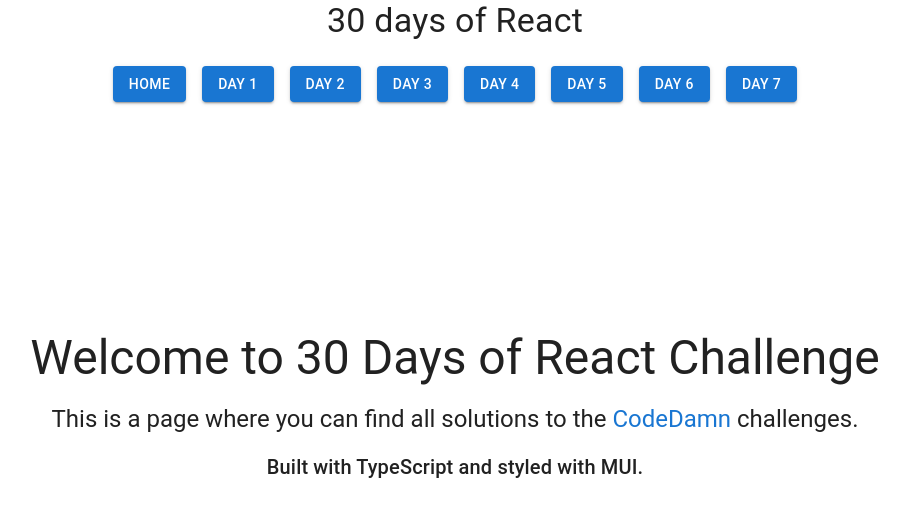
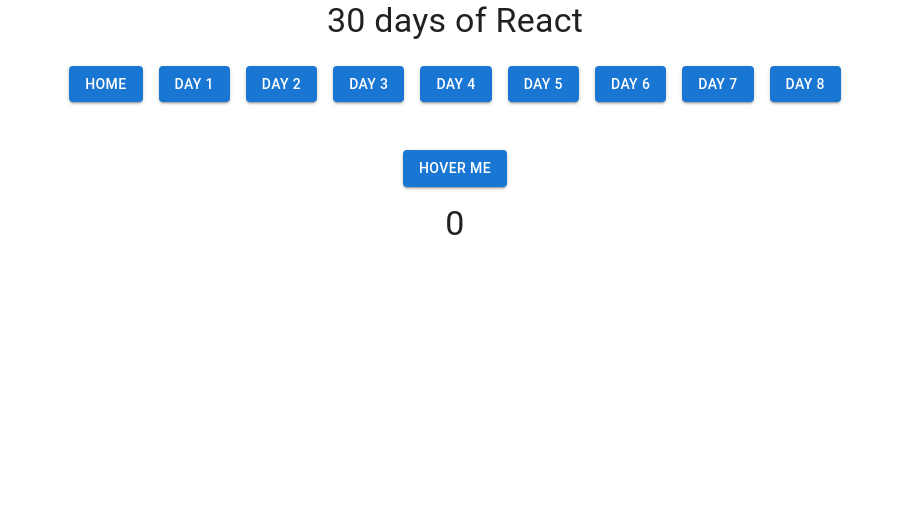
Before and after one commit to Cema2019/codedamn-challenge-30-days-of-react, a React (Vite) app: page /hover-counter in a window 1280 px wide. Before the commit this address led to /. Shown: the top 516 px of the page, without its empty margins (185-1094 px from the left). Built offline with nearby package versions, Linux system fonts and the light colour scheme.

Commit message:
Add Hovercounter component

```diff
--- /dev/null
+++ b/components/HoverCounter.tsx
@@ -0,0 +1,28 @@
+import React, { useState } from "react";
+import { Button, Typography, Box } from "@mui/material";
+
+const App: React.FC = () => {
+  const [hoverCount, setHoverCount] = useState<number>(0);
+
+  const handleHover = () => {
+    setHoverCount((prevCount) => prevCount + 1);
+  };
+
+  return (
+    <Box textAlign="center" p={3}>
+      <Button
+        data-testid="button"
+        variant="contained"
+        color="primary"
+        onMouseEnter={handleHover}
+      >
+        Hover Me
+      </Button>
+      <Typography data-testid="count" variant="h4" mt={2}>
+        {hoverCount}
+      </Typography>
+    </Box>
+  );
+};
+
+export default App;
--- a/routes/routeConfig.tsx
+++ b/routes/routeConfig.tsx
@@ -7,6 +7,7 @@ import LoanCalculator from "../components/LoanCalculator";
 import ReactCounterBug from "../components/ReactCounterBug";
 import SimplePagination from "../components/SimplePagination";
 import MultiplicationTable from "../components/MultiplicationTable";
+import HoverCounter from "../components/HoverCounter";
 
 export const routeConfig = [
   { path: "/", element: <HomePage />, label: "Home"  },
@@ -17,4 +18,5 @@ export const routeConfig = [
   { path: "/react-counter-bug", element: <ReactCounterBug />, label: "Day 5"  },
   { path: "/simple-pagination", element: <SimplePagination />, label: "Day 6"  },
   { path: "/multiplication-table", element: <MultiplicationTable />, label: "Day 7"  },
+  { path: "/hover-counter", element: <HoverCounter />, label: "Day 8"  },
 ];
```
